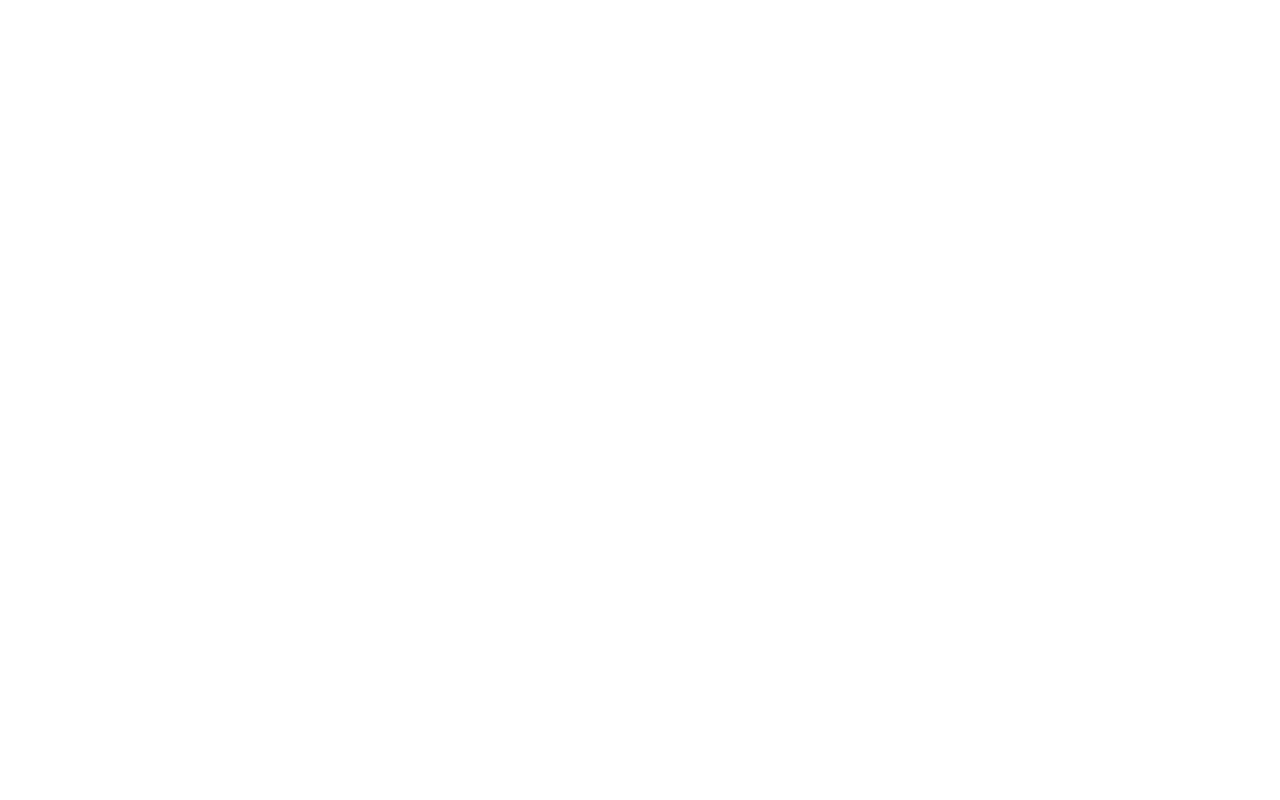
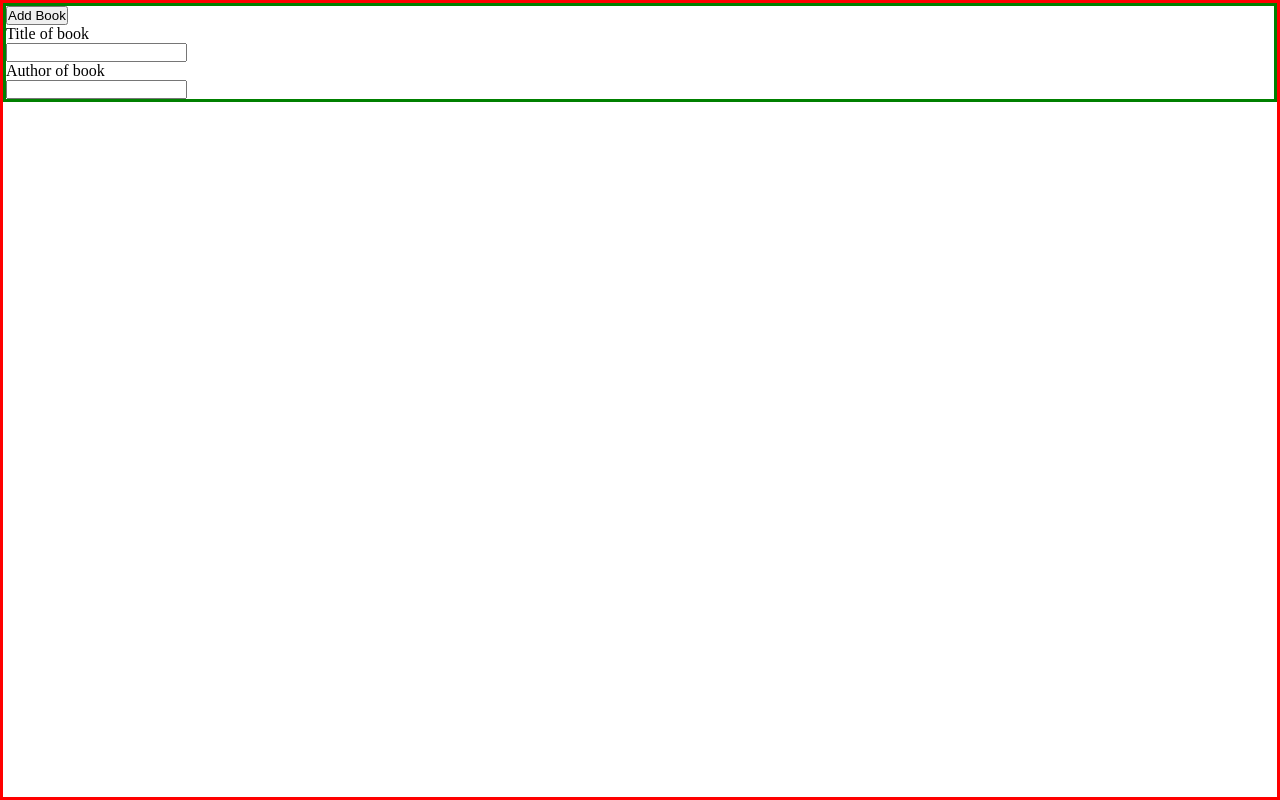
Before and after one commit to aliuwd927/odin-project-libraryexercise, a plain HTML site: page index.html in a window 1280 px wide. Drawn offline with Linux system fonts and the light colour scheme.

Commit message:
added css

```diff
--- a/css/index.css
+++ b/css/index.css
@@ -0,0 +1,23 @@
+*{
+    margin: 0;
+    padding: 0;
+    box-sizing: border-box;
+}
+
+body{
+    width: 100vw;
+    height: 100vh;
+}
+
+.container{
+    width: 100%;
+    height: 100%;
+    border-style: solid;
+    border-color: red;
+}
+
+.topContainer{
+    width: 100%;
+    border-style: solid;
+    border-color: green;
+}
--- a/index.html
+++ b/index.html
@@ -9,6 +9,21 @@
         <link rel="stylesheet" href="./css/index.css">
     </head>
     <body>
+        <div class="container">
+            <div class="topContainer">
+                <button>Add Book</button>
+            <form>
+                <label for="title">Title of book</label><br>
+                <input type="text" class='title'><br>
+                <label for="author">Author of book</label><br>
+                <input type="text" class='author'>
+            </form>
+            </div>
+
+            <div class="bottomContainer">
+
+            </div>
+        </div>
         <script src="./js/index.js" async defer></script>
     </body>
 </html>
--- a/js/index.js
+++ b/js/index.js
@@ -0,0 +1,9 @@
+let myLibrary = [];
+
+function Book(){
+    // the constructor
+}
+
+function addBookToLibrary(){
+    // do stuff here
+}
```
